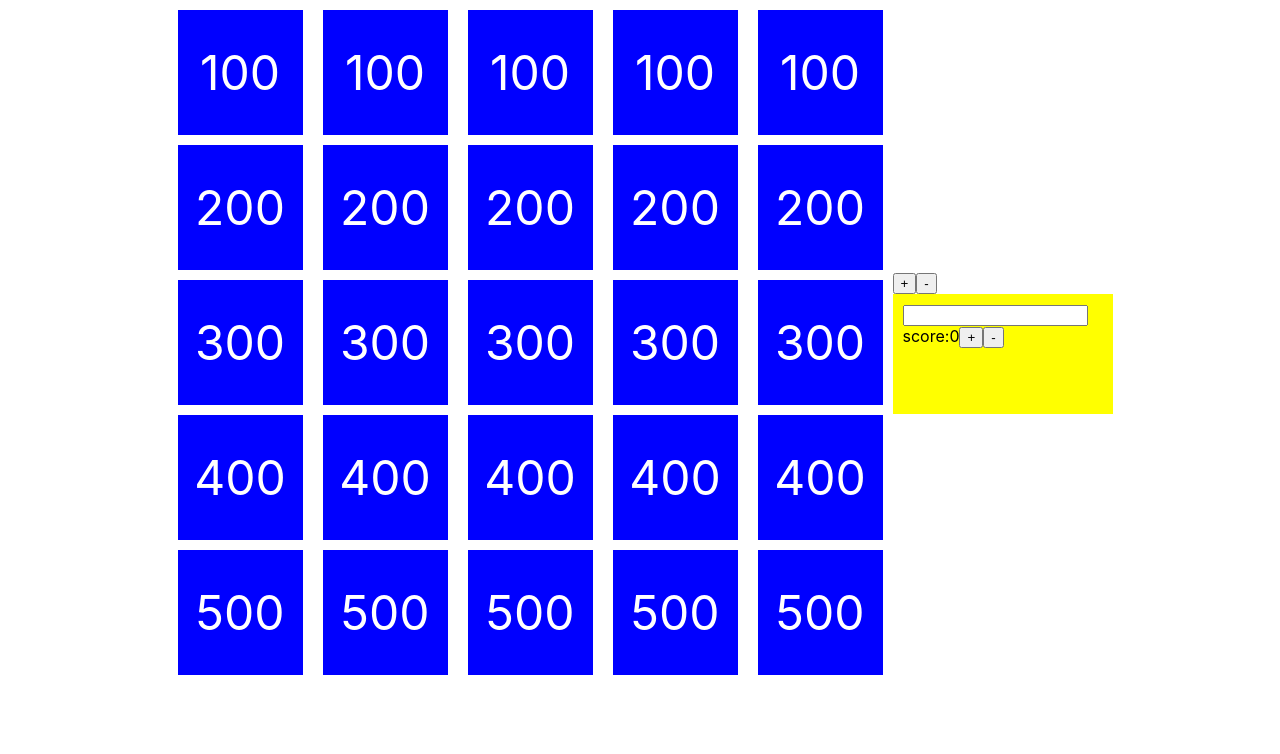
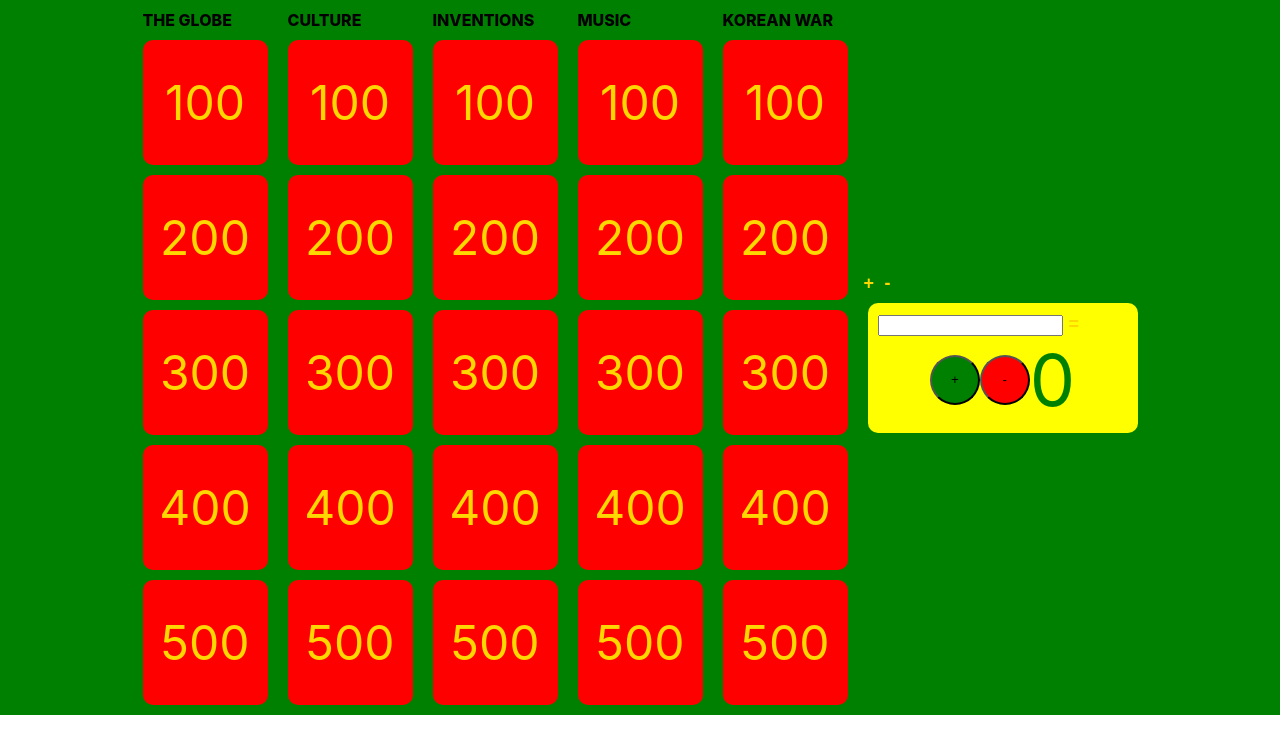
Before and after one commit to krkeco/jeopardy, a React (Create React App) app: page / in a window 1280 px wide. Shown: the top 754 px of the page. Built offline with nearby package versions, Linux system fonts and the light colour scheme.

Commit message:
cleanups

```diff
--- a/src/App.css
+++ b/src/App.css
@@ -3,9 +3,14 @@
   justify-content: center;
   align-items: center;
 }
+.bg-green{
+  background-color: green;
+}
+.bg-red{
+  background-color: red;
+}
 .col{
   flex-direction: column;
-
 }
 .row{
   flex-direction: row;
@@ -17,12 +22,33 @@
   align-items: center;
   width:125px;
   height:125px;
-  background-color: blue;
+  border-radius: 10px;
+  background-color: red;
   margin:10px;
+
   align-items: center;
   justify-content: center;
-  color:white;
+
+  color:gold;
   font-size: 48px;
+
+  /* transition: width 0.2s, height 0.2s, margin 0.2s; */
+}
+.card:hover{
+  width:135px;
+  height:135px;
+  margin-top:-5px;
+  margin-left:5px;
+  margin-right:5px;
+  margin-bottom: -5px;
+  /* transition: width 0.2s, height 0.2s, margin 0.2s, margin-top 0.2s, margin-bottom 0.2s, margin-left 0.2s, margin-right 0.2s, ; */
+}
+.card-stop{
+  margin:10px;
+}
+.title{
+  font-size: 84;
+  font-weight: 800;
 }
 .question{
   width:80%;
@@ -34,8 +60,36 @@
 }
 .scoretile{
   padding:10px;
-  width:200px;
-  height:100px;
+  margin:10px;
+  width:250px;
+  /* height:100px; */
+  border-radius: 10px;
   background-color: yellow;
+  display: flex;
+  flex-direction: column;
 
 }
+.score-button{
+  width:50px;
+  height:50px;
+  border-radius:25px;
+}
+.score-text{
+  font-size: 72px;
+  color:green
+}
+.scorecard-button{
+  width:20px;
+  height:20px;
+  border-radius: 10px;
+  color:gold;
+  font-size: 18px;
+  font-weight: 800;
+  border-style: none;
+  background-color: transparent;
+
+}
+.scorecard-button:hover{
+  background-color: gray;
+
+}
--- a/src/App.js
+++ b/src/App.js
@@ -5,12 +5,19 @@ import {titles, data} from './christmas2021'
 
 const ScoreTile = () =>{
   const [score, setScore] = useState(0)
+  const [teamName, setName] = useState('')
+  const [edit, setEdit] = useState(true)
   return (
     <div className='scoretile'>
-      <input></input>
-      score:{score}
-      <button onClick={()=>setScore(score+100)} >+</button>
-      <button onClick={()=>setScore(score-100)} >-</button>
+
+      <div>{edit === true ? <input onChange={(e)=>setName(e.target.value)} value={teamName}></input> : <span className='title'>{teamName}</span>}
+      <button className='scorecard-button' onClick={()=>setEdit(!edit)} >=</button>
+      </div>
+      <div className='container'>
+        <button className='score-button bg-green' onClick={()=>setScore(score+100)} >+</button>
+        <button className='score-button bg-red' onClick={()=>setScore(score-100)} >-</button>
+        <span className='score-text'>{score}</span>
+      </div>
     </div>
   )
 }
@@ -18,10 +25,16 @@ const ScoreTile = () =>{
 const ScoreBoard = () => {
   const [teams, setTeams] = useState([1])
   return(<div>
-    <button onClick={()=>setTeams([...teams,1])} >+</button>
-      <button onClick={()=>{
+    <button
+    className='scorecard-button'
+     onClick={()=>setTeams([...teams,1])} >+</button>
+
+      <button
+      className='scorecard-button'
+      onClick={()=>{
         const newTeams = teams.slice(0,-1)
         setTeams([...newTeams])}} >-</button>
+
     {teams.map(team => <ScoreTile/>)}
   </div>)
 }
@@ -46,12 +59,15 @@ const QCard = ({data, value}) => {
 
 function App() {
   return (
-    <div className="container">
-     {data.map(col=>{
+    <div className="container bg-green">
+     {data.map((col,ind)=>{
        return(<div className='col'>
+         <div className='card-stop title'>{titles[ind]}</div>
        {col.map((row, index)=>{
          return <QCard value={index%5*100+100} data={row}/>
-       })}</div>)
+       })}
+       <div className='card-stop'></div>
+       </div>)
      })}
      <div className='col'>
        <ScoreBoard/>
--- a/src/christmas2021.js
+++ b/src/christmas2021.js
@@ -1,6 +1,6 @@
 export const titles = [
-    "The Globe",
-    "MODERN CULTURE",
+    "THE GLOBE",
+    "CULTURE",
     "INVENTIONS",
     "MUSIC",
     "KOREAN WAR"
```
